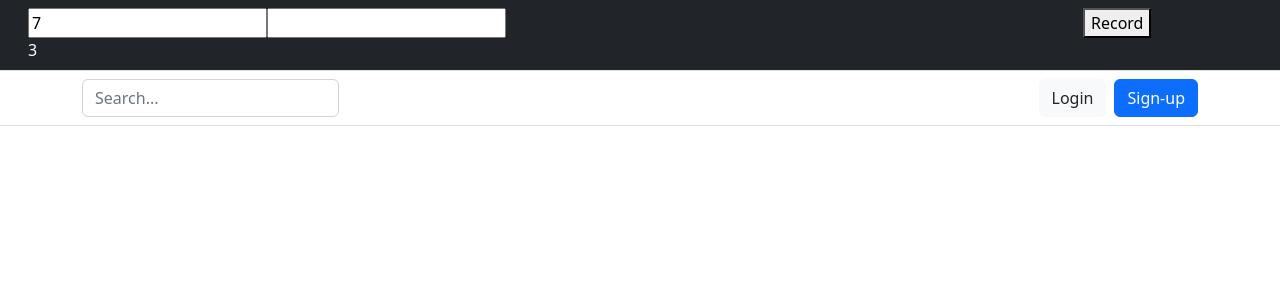
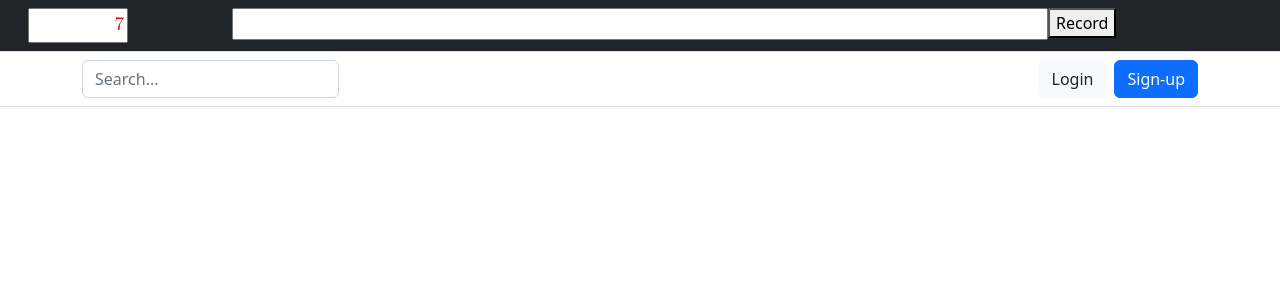
Before and after one commit to ProgramX-NPledger/Clock, an Angular app in the folder TraaDyLiooar/: page / in a window 1280 px wide. Shown: the top 300 px of the page. Built offline with nearby package versions, Linux system fonts and the light colour scheme.

Commit message:
Formatting changes

```diff
--- a/TraaDyLiooar/src/app/header/header.component.css
+++ b/TraaDyLiooar/src/app/header/header.component.css
@@ -0,0 +1,5 @@
+
+div#clock {  }
+div#clock input { color: red; font-size: 120%; text-align: right; font-family: math; width: 100px;}
+div#task input { font-size: 110%; font-family: sans-serif; width: 100%; }
+div#submit button { }
--- a/TraaDyLiooar/src/app/header/header.component.html
+++ b/TraaDyLiooar/src/app/header/header.component.html
@@ -3,17 +3,16 @@
       <div class="container-fluid">
         <form #mainForm="ngForm" (ngSubmit)="recordTime()">
             <div class="d-flex flex-wrap justify-content-center justify-content-lg-start">
-                <div class="col">
+                <div class="col" id="clock">
                     <!-- timer-->
                     <input name="timer"
                     [(ngModel)]="model.timerValue" />
-                    {{ timeLeft }}
                 </div>
-                <div class="col-8">
+                <div class="col-8" id="task">
                     <input name="task"
                     [(ngModel)]="model.task" />
                 </div>
-                <div class="col">
+                <div class="col" id="submit">
                     <!-- buttons -->
                     <button type="submit">Record</button>
                 </div>
--- a/TraaDyLiooar/src/app/header/header.component.ts
+++ b/TraaDyLiooar/src/app/header/header.component.ts
@@ -36,12 +36,7 @@ export class HeaderComponent implements OnInit {
 
   startTimer() {
     this.interval = setInterval(() => {
-      if(this.timeLeft > 0) {
-        this.timeLeft--;
         this.model.timerValue++;
-      } else {
-        this.timeLeft = 10;
-      }
     },1000)
   }
 
```
